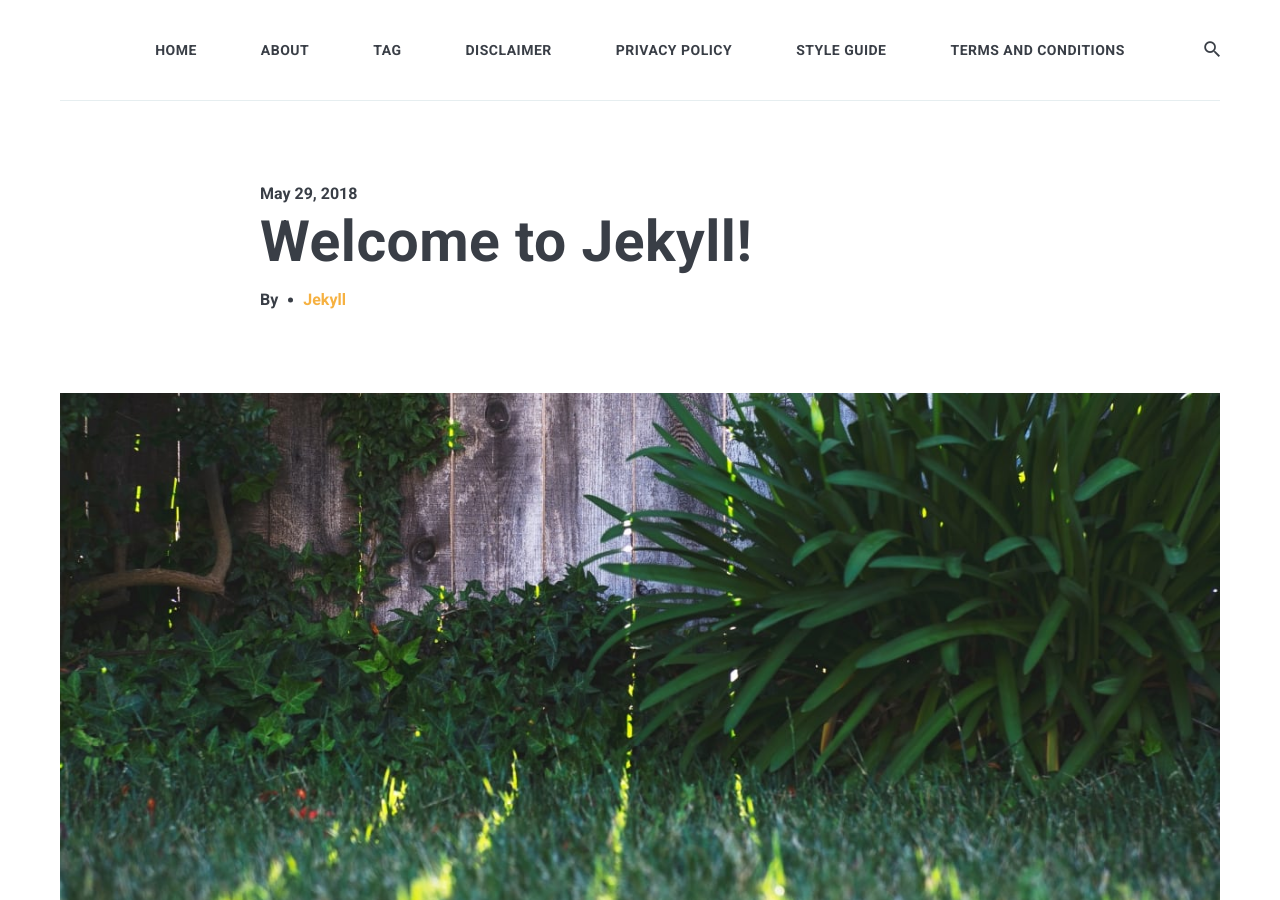
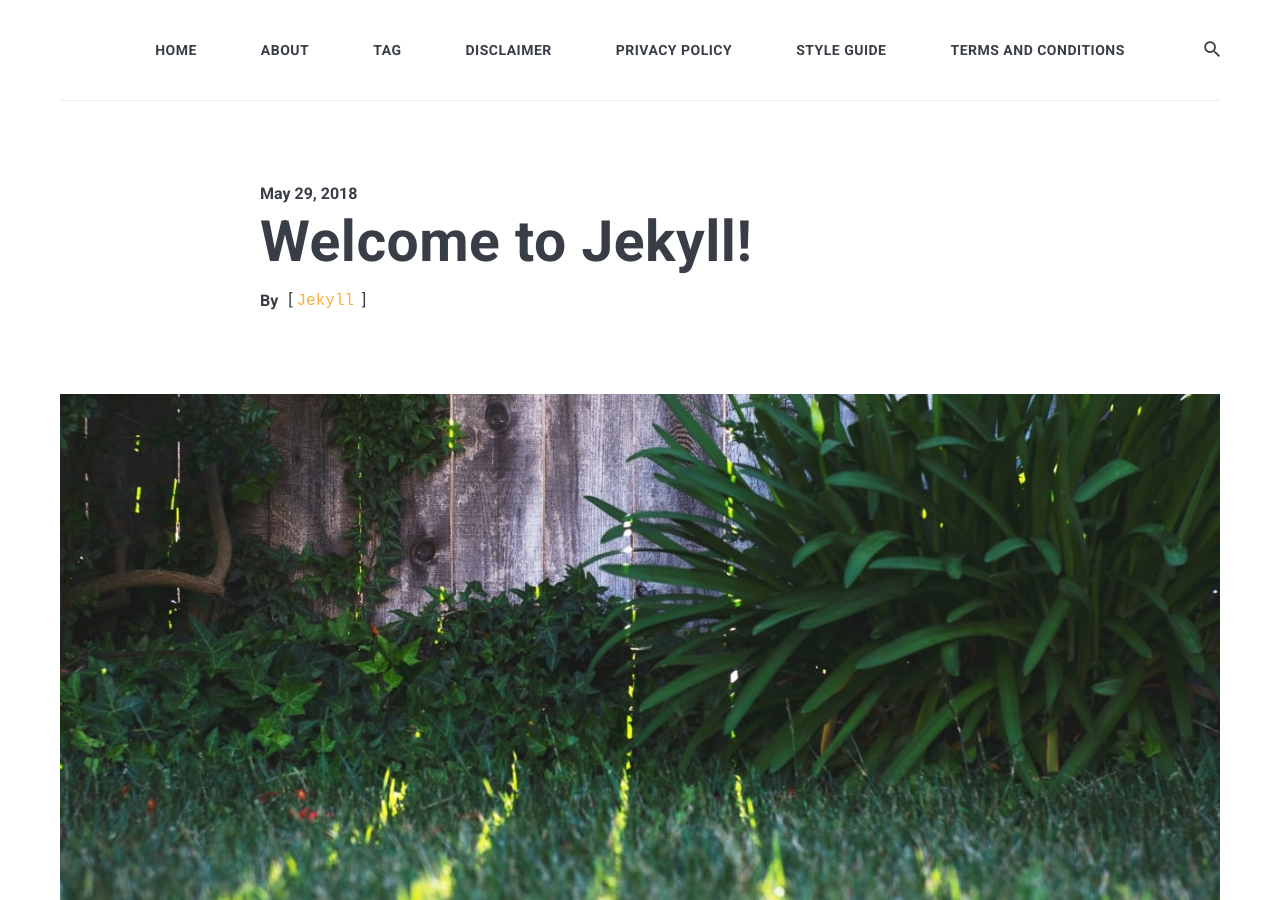
Before and after one commit to ikheinaaa/Z, a Jekyll site: the page built from _posts/2018-05-29-welcome-to-jekyll.markdown, in a window 1280 px wide and 900 px high. Built offline with Jekyll 4.4.1, drawn with Linux system fonts in a browser that asks for light colours; nearby versions of some CDN libraries.

Commit message:
Update post.html

```diff
--- a/_layouts/post.html
+++ b/_layouts/post.html
@@ -18,11 +18,12 @@ layout: default
           </div>
 
           {% if page.tags.size >= 1 %}
-          <div class="post__tags">
-            {% for tag in page.tags %}
-              <a href="{{ site.baseurl }}/tag/{{ tag | downcase | replace: " ", "-" }}" class="post__tags-tag">{{ tag }}</a>
-            {% endfor %}
-          </div>
+          <span>[
+  {% for tag in page.tags %}
+    {% capture tag_name %}{{ tag }}{% endcapture %}
+    <a href="/tag/{{ tag_name }}"><code class="highligher-rouge"><nobr>{{ tag_name }}</nobr></code>&nbsp;</a>
+  {% endfor %}
+]</span>
           {% endif %}
         </div>
       </div>
```
